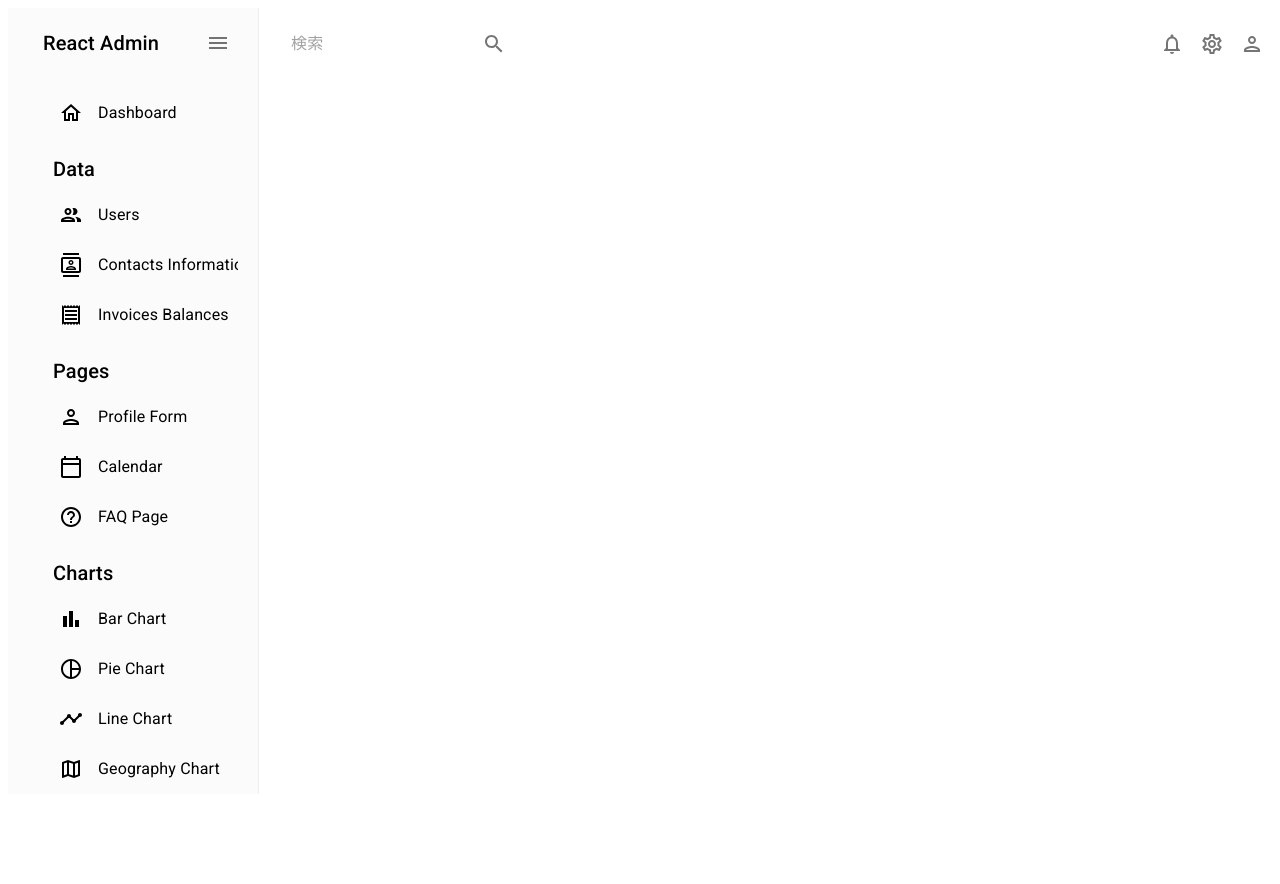
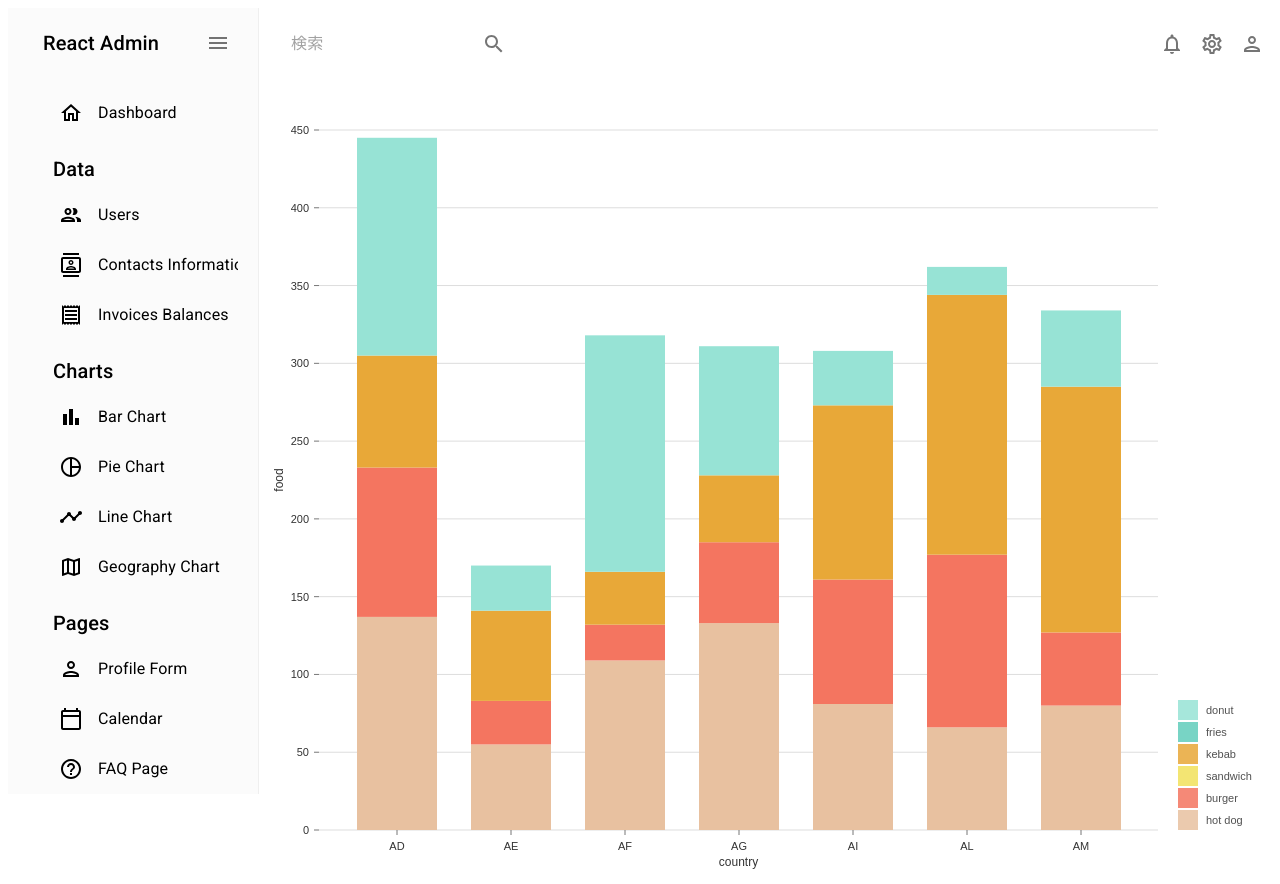
Before and after one commit to masakiwakabayashi/react_admin_panel_test, a React (Vite) app: page /bar in a window 1280 px wide. Before the commit the page ends 808 px from the top, so only its background shows below. Built offline with nearby package versions, Linux system fonts and the light colour scheme.

Commit message:
create diagrams

```diff
--- a/src/App.jsx
+++ b/src/App.jsx
@@ -1,6 +1,9 @@
 import { Routes, Route } from "react-router-dom";
 import Dashboard from "./components/pages/Dashboard";
 import Users from "./components/pages/Users";
+import BarChart from "./components/pages/BarChart";
+import PieChart from "./components/pages/PieChart";
+import LineChart from "./components/pages/LineChart";
 import Topbar from "./components/common/molecules/Topbar";
 import Sidebar from "./components/common/molecules/Sidebar";
 
@@ -14,6 +17,9 @@ const App = () => (
       <Routes>
         <Route path="/" element={<Dashboard />} />
         <Route path="/users" element={<Users />} />
+        <Route path="/bar" element={<BarChart />} />
+        <Route path="/pie" element={<PieChart />} />
+        <Route path="/line" element={<LineChart />} />
       </Routes>
     </main>
 
--- a/src/components/common/molecules/Sidebar.jsx
+++ b/src/components/common/molecules/Sidebar.jsx
@@ -110,35 +110,6 @@ const Sidebar = () => {
                 color="black"
                 sx={{ m: "15px 0 5px 20px" }}
               >
-                Pages
-              </Typography>
-              <Item
-                title="Profile Form"
-                to="/form"
-                icon={<PersonOutlinedIcon />}
-                selected={selected}
-                setSelected={setSelected}
-              />
-              <Item
-                title="Calendar"
-                to="/calendar"
-                icon={<CalendarTodayOutlinedIcon />}
-                selected={selected}
-                setSelected={setSelected}
-              />
-              <Item
-                title="FAQ Page"
-                to="/faq"
-                icon={<HelpOutlineOutlinedIcon />}
-                selected={selected}
-                setSelected={setSelected}
-              />
-
-              <Typography
-                variant="h6"
-                color="black"
-                sx={{ m: "15px 0 5px 20px" }}
-              >
                 Charts
               </Typography>
               <Item
@@ -169,6 +140,35 @@ const Sidebar = () => {
                 selected={selected}
                 setSelected={setSelected}
               />
+
+              <Typography
+                variant="h6"
+                color="black"
+                sx={{ m: "15px 0 5px 20px" }}
+              >
+                Pages
+              </Typography>
+              <Item
+                title="Profile Form"
+                to="/form"
+                icon={<PersonOutlinedIcon />}
+                selected={selected}
+                setSelected={setSelected}
+              />
+              <Item
+                title="Calendar"
+                to="/calendar"
+                icon={<CalendarTodayOutlinedIcon />}
+                selected={selected}
+                setSelected={setSelected}
+              />
+              <Item
+                title="FAQ Page"
+                to="/faq"
+                icon={<HelpOutlineOutlinedIcon />}
+                selected={selected}
+                setSelected={setSelected}
+              />
             </Box>
           </Menu>
         </ProSidebar>
--- /dev/null
+++ b/src/components/pages/BarChart/index.jsx
@@ -0,0 +1,128 @@
+import { ResponsiveBar } from "@nivo/bar";
+import { mockBarData as data } from "../../../data/mockData";
+
+const BarChart = () => {
+  return (
+    <ResponsiveBar
+      data={data}
+      keys={[
+          'hot dog',
+          'burger',
+          'sandwich',
+          'kebab',
+          'fries',
+          'donut'
+      ]}
+      indexBy="country"
+      margin={{ top: 50, right: 130, bottom: 50, left: 60 }}
+      padding={0.3}
+      valueScale={{ type: 'linear' }}
+      indexScale={{ type: 'band', round: true }}
+      colors={{ scheme: 'nivo' }}
+      defs={[
+          {
+              id: 'dots',
+              type: 'patternDots',
+              background: 'inherit',
+              color: '#38bcb2',
+              size: 4,
+              padding: 1,
+              stagger: true
+          },
+          {
+              id: 'lines',
+              type: 'patternLines',
+              background: 'inherit',
+              color: '#eed312',
+              rotation: -45,
+              lineWidth: 6,
+              spacing: 10
+          }
+      ]}
+      fill={[
+          {
+              match: {
+                  id: 'fries'
+              },
+              id: 'dots'
+          },
+          {
+              match: {
+                  id: 'sandwich'
+              },
+              id: 'lines'
+          }
+      ]}
+      borderColor={{
+          from: 'color',
+          modifiers: [
+              [
+                  'darker',
+                  1.6
+              ]
+          ]
+      }}
+      axisTop={null}
+      axisRight={null}
+      axisBottom={{
+          tickSize: 5,
+          tickPadding: 5,
+          tickRotation: 0,
+          legend: 'country',
+          legendPosition: 'middle',
+          legendOffset: 32,
+          truncateTickAt: 0
+      }}
+      axisLeft={{
+          tickSize: 5,
+          tickPadding: 5,
+          tickRotation: 0,
+          legend: 'food',
+          legendPosition: 'middle',
+          legendOffset: -40,
+          truncateTickAt: 0
+      }}
+      enableLabel={false}
+      labelSkipWidth={5}
+      labelSkipHeight={12}
+      labelTextColor={{
+          from: 'color',
+          modifiers: [
+              [
+                  'darker',
+                  1.6
+              ]
+          ]
+      }}
+      legends={[
+          {
+              dataFrom: 'keys',
+              anchor: 'bottom-right',
+              direction: 'column',
+              justify: false,
+              translateX: 120,
+              translateY: 0,
+              itemsSpacing: 2,
+              itemWidth: 100,
+              itemHeight: 20,
+              itemDirection: 'left-to-right',
+              itemOpacity: 0.85,
+              symbolSize: 20,
+              effects: [
+                  {
+                      on: 'hover',
+                      style: {
+                          itemOpacity: 1
+                      }
+                  }
+              ]
+          }
+      ]}
+      role="application"
+      ariaLabel="Nivo bar chart demo"
+      barAriaLabel={e=>e.id+": "+e.formattedValue+" in country: "+e.indexValue}
+    />
+  );
+}
+
+export default BarChart;
--- /dev/null
+++ b/src/components/pages/LineChart/index.jsx
@@ -0,0 +1,76 @@
+import { ResponsiveLine } from "@nivo/line";
+import { mockLineData as data } from "../../../data/mockData";
+
+const LineChart = () => {
+  return (
+    <ResponsiveLine
+        data={data}
+        margin={{ top: 50, right: 110, bottom: 50, left: 60 }}
+        xScale={{ type: 'point' }}
+        yScale={{
+            type: 'linear',
+            min: 'auto',
+            max: 'auto',
+            stacked: true,
+            reverse: false
+        }}
+        yFormat=" >-.2f"
+        axisTop={null}
+        axisRight={null}
+        axisBottom={{
+            tickSize: 5,
+            tickPadding: 5,
+            tickRotation: 0,
+            legend: 'transportation',
+            legendOffset: 36,
+            legendPosition: 'middle',
+            truncateTickAt: 0
+        }}
+        axisLeft={{
+            tickSize: 5,
+            tickPadding: 5,
+            tickRotation: 0,
+            legend: 'count',
+            legendOffset: -40,
+            legendPosition: 'middle',
+            truncateTickAt: 0
+        }}
+        pointSize={10}
+        pointColor={{ theme: 'background' }}
+        pointBorderWidth={2}
+        pointBorderColor={{ from: 'serieColor' }}
+        pointLabel="data.yFormatted"
+        pointLabelYOffset={-12}
+        enableTouchCrosshair={true}
+        useMesh={true}
+        legends={[
+            {
+                anchor: 'bottom-right',
+                direction: 'column',
+                justify: false,
+                translateX: 100,
+                translateY: 0,
+                itemsSpacing: 0,
+                itemDirection: 'left-to-right',
+                itemWidth: 80,
+                itemHeight: 20,
+                itemOpacity: 0.75,
+                symbolSize: 12,
+                symbolShape: 'circle',
+                symbolBorderColor: 'rgba(0, 0, 0, .5)',
+                effects: [
+                    {
+                        on: 'hover',
+                        style: {
+                            itemBackground: 'rgba(0, 0, 0, .03)',
+                            itemOpacity: 1
+                        }
+                    }
+                ]
+            }
+        ]}
+    />
+  );
+}
+
+export default LineChart;
--- /dev/null
+++ b/src/components/pages/PieChart/index.jsx
@@ -0,0 +1,138 @@
+import { ResponsivePie } from "@nivo/pie";
+import { mockPieData as data } from "../../../data/mockData";
+
+
+const PieChart = () => {
+  return (
+    <ResponsivePie
+        data={data}
+        margin={{ top: 40, right: 80, bottom: 80, left: 80 }}
+        innerRadius={0.5}
+        padAngle={0.7}
+        cornerRadius={3}
+        activeOuterRadiusOffset={8}
+        borderWidth={1}
+        borderColor={{
+            from: 'color',
+            modifiers: [
+                [
+                    'darker',
+                    0.2
+                ]
+            ]
+        }}
+        arcLinkLabelsSkipAngle={10}
+        arcLinkLabelsTextColor="#333333"
+        arcLinkLabelsThickness={2}
+        arcLinkLabelsColor={{ from: 'color' }}
+        enableArcLabels={false}
+        arcLabelsSkipAngle={10}
+        arcLabelsTextColor={{
+            from: 'color',
+            modifiers: [
+                [
+                    'darker',
+                    2
+                ]
+            ]
+        }}
+        defs={[
+            {
+                id: 'dots',
+                type: 'patternDots',
+                background: 'inherit',
+                color: 'rgba(255, 255, 255, 0.3)',
+                size: 4,
+                padding: 1,
+                stagger: true
+            },
+            {
+                id: 'lines',
+                type: 'patternLines',
+                background: 'inherit',
+                color: 'rgba(255, 255, 255, 0.3)',
+                rotation: -45,
+                lineWidth: 6,
+                spacing: 10
+            }
+        ]}
+        fill={[
+            {
+                match: {
+                    id: 'ruby'
+                },
+                id: 'dots'
+            },
+            {
+                match: {
+                    id: 'c'
+                },
+                id: 'dots'
+            },
+            {
+                match: {
+                    id: 'go'
+                },
+                id: 'dots'
+            },
+            {
+                match: {
+                    id: 'python'
+                },
+                id: 'dots'
+            },
+            {
+                match: {
+                    id: 'scala'
+                },
+                id: 'lines'
+            },
+            {
+                match: {
+                    id: 'lisp'
+                },
+                id: 'lines'
+            },
+            {
+                match: {
+                    id: 'elixir'
+                },
+                id: 'lines'
+            },
+            {
+                match: {
+                    id: 'javascript'
+                },
+                id: 'lines'
+            }
+        ]}
+        legends={[
+            {
+                anchor: 'bottom',
+                direction: 'row',
+                justify: false,
+                translateX: 0,
+                translateY: 56,
+                itemsSpacing: 0,
+                itemWidth: 100,
+                itemHeight: 18,
+                itemTextColor: '#999',
+                itemDirection: 'left-to-right',
+                itemOpacity: 1,
+                symbolSize: 18,
+                symbolShape: 'circle',
+                effects: [
+                    {
+                        on: 'hover',
+                        style: {
+                            itemTextColor: '#000'
+                        }
+                    }
+                ]
+            }
+        ]}
+    />
+  );
+}
+
+export default PieChart;
```
